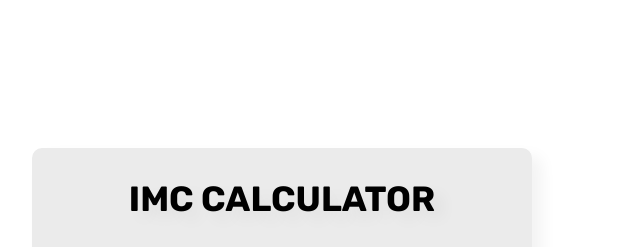
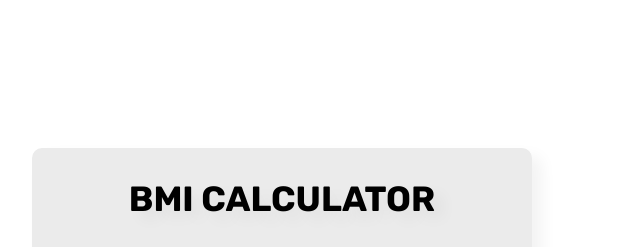
Before and after one commit to Lwyz1912/bmicalculator, a plain HTML site: page index.html in a window 1280 px wide. Shown: the top 247 px of the page, 358-998 px from the left. Drawn offline with Linux system fonts and the light colour scheme.

Commit message:
Update index.html

```diff
--- a/index.html
+++ b/index.html
@@ -24,7 +24,7 @@
     <div class="container">
 
         <div class="card-light-mode">
-            <h1 id="title">IMC Calculator</h1>
+            <h1 id="title">BMI Calculator</h1>
             <div class="ageContainer-light-mode">
                 <label for="age" class="label">Age</label>
                 <input type="number" id="age" class="inputage-light-mode">
```
